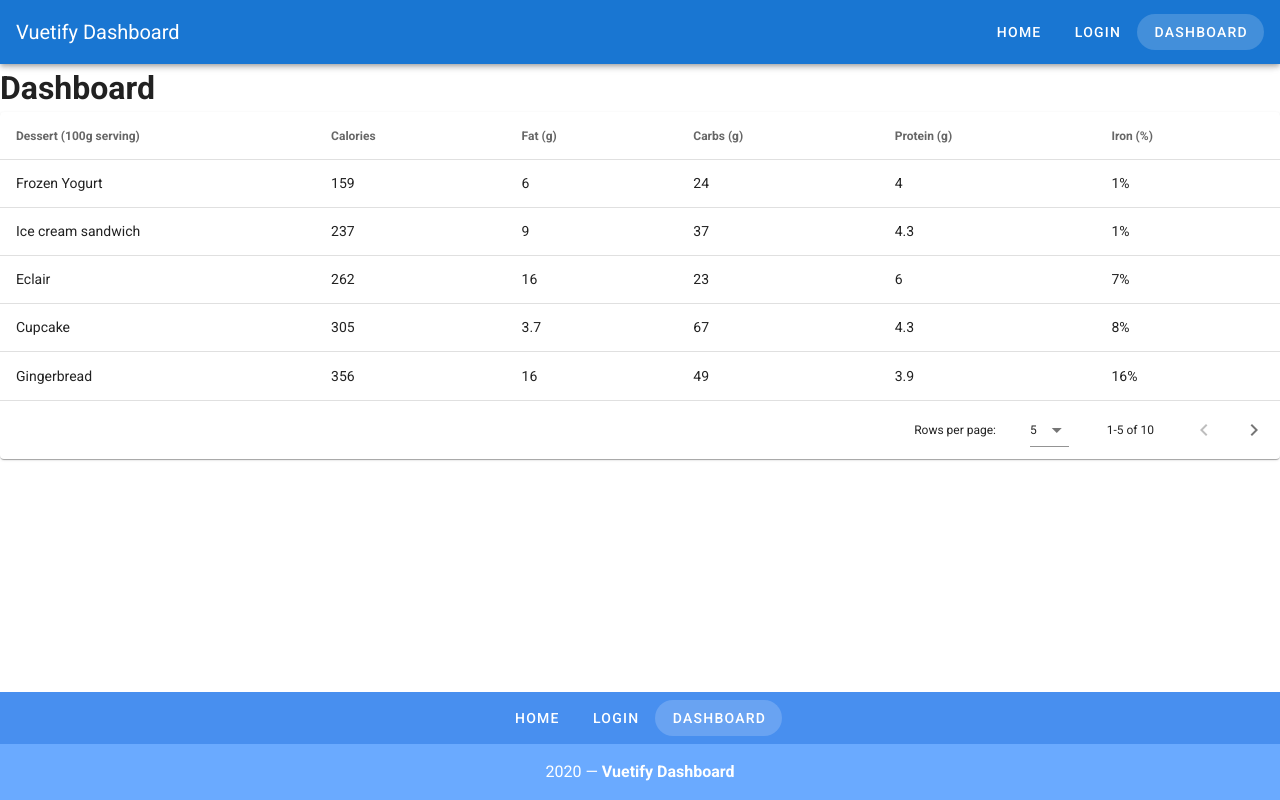
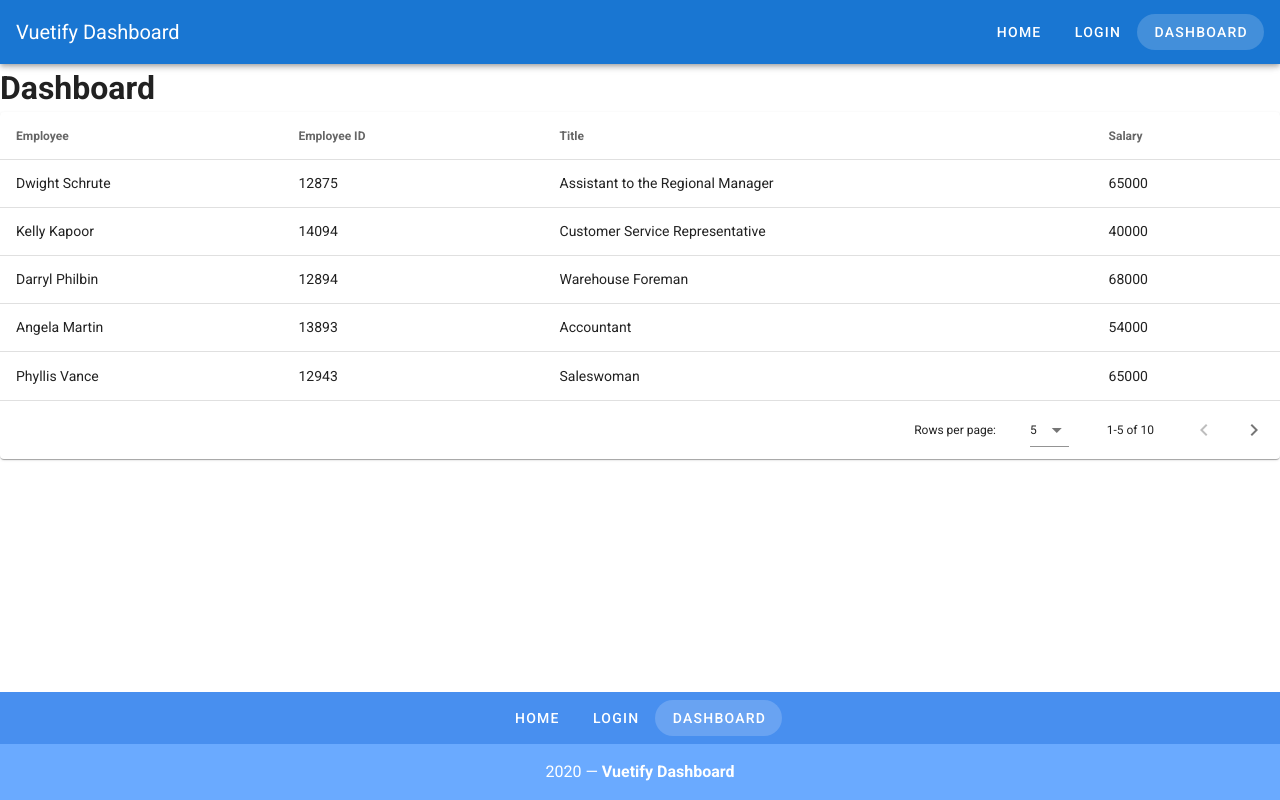
Before and after one commit to jstrother/vuetify-dashboard, a Vue app: page /dashboard in a window 1280 px wide. Built offline with nearby package versions, Linux system fonts and the light colour scheme.

Commit message:
Added: results of Lesson 3 code challenge

```diff
--- a/src/views/Dashboard.vue
+++ b/src/views/Dashboard.vue
@@ -3,15 +3,16 @@
     <h1>Dashboard</h1>
     <v-data-table
       :headers="headers"
-      :items="desserts"
+      :items="employees"
       :items-per-page="5"
       class="elevation-1"
       @click:row="selectRow"
+      multi-sort
     ></v-data-table>
     <v-snackbar
       v-model="snackbar"
     >
-      You have selected {{ currentItem }}.
+      {{ currentEmployeeName }}, {{ currentEmployeeTitle }}
       <v-btn
         color="pink"
         text
@@ -27,109 +28,88 @@
   export default {
     data () {
       return {
-        currentItem: '',
+        currentEmployeeName: '',
+        currentEmployeeTitle: '',
         snackbar: false,
         headers: [
           {
-            text: 'Dessert (100g serving)',
+            text: 'Employee',
             align: 'start',
-            sortable: false,
             value: 'name',
           },
-          { text: 'Calories', value: 'calories' },
-          { text: 'Fat (g)', value: 'fat' },
-          { text: 'Carbs (g)', value: 'carbs' },
-          { text: 'Protein (g)', value: 'protein' },
-          { text: 'Iron (%)', value: 'iron' },
+          { text: 'Employee ID', value: 'id' },
+          { text: 'Title', value: 'title' },
+          { text: 'Salary', value: 'salary' },
         ],
-        desserts: [
+        employees: [
           {
-            name: 'Frozen Yogurt',
-            calories: 159,
-            fat: 6.0,
-            carbs: 24,
-            protein: 4.0,
-            iron: '1%',
+            "id": 12875,
+            "name": "Dwight Schrute",
+            "title": "Assistant to the Regional Manager",
+            "salary": 65000
           },
           {
-            name: 'Ice cream sandwich',
-            calories: 237,
-            fat: 9.0,
-            carbs: 37,
-            protein: 4.3,
-            iron: '1%',
+            "id": 14094,
+            "name": "Kelly Kapoor",
+            "title": "Customer Service Representative",
+            "salary": 40000
           },
           {
-            name: 'Eclair',
-            calories: 262,
-            fat: 16.0,
-            carbs: 23,
-            protein: 6.0,
-            iron: '7%',
+            "id": 12894,
+            "name": "Darryl Philbin",
+            "title": "Warehouse Foreman",
+            "salary": 68000
           },
           {
-            name: 'Cupcake',
-            calories: 305,
-            fat: 3.7,
-            carbs: 67,
-            protein: 4.3,
-            iron: '8%',
+            "id": 13893,
+            "name": "Angela Martin",
+            "title": "Accountant",
+            "salary": 54000
           },
           {
-            name: 'Gingerbread',
-            calories: 356,
-            fat: 16.0,
-            carbs: 49,
-            protein: 3.9,
-            iron: '16%',
+            "id": 12943,
+            "name": "Phyllis Vance",
+            "title": "Saleswoman",
+            "salary": 65000
           },
           {
-            name: 'Jelly bean',
-            calories: 375,
-            fat: 0.0,
-            carbs: 94,
-            protein: 0.0,
-            iron: '0%',
+            "id": 19523,
+            "name": "Karen Filippeli",
+            "title": "Saleswoman",
+            "salary": 65000
           },
           {
-            name: 'Lollipop',
-            calories: 392,
-            fat: 0.2,
-            carbs: 98,
-            protein: 0,
-            iron: '2%',
+            "id": 18349,
+            "name": "Toby Flenderson",
+            "title": "Human Resources Representative",
+            "salary": 60000
           },
           {
-            name: 'Honeycomb',
-            calories: 408,
-            fat: 3.2,
-            carbs: 87,
-            protein: 6.5,
-            iron: '45%',
+            "id": 11853,
+            "name": "Michael Scott",
+            "title": "Regional Manager",
+            "salary": 70000
           },
           {
-            name: 'Donut',
-            calories: 452,
-            fat: 25.0,
-            carbs: 51,
-            protein: 4.9,
-            iron: '22%',
+            "id": 14821,
+            "name": "Pam Beasley",
+            "title": "Secretary",
+            "salary": 45000
           },
           {
-            name: 'KitKat',
-            calories: 518,
-            fat: 26.0,
-            carbs: 65,
-            protein: 7,
-            iron: '6%',
-          },
+            "id": 15834,
+            "name": "Jim Halpert",
+            "title": "Salesman",
+            "salary": 65000
+          }
         ],
       }
     },
     methods: {
       selectRow(event) {
         this.snackbar = true;
-        this.currentItem = event.name;
+        this.currentEmployeeName = event.name;
+        this.currentEmployeeTitle = event.title;
       },
     },
   }
```
